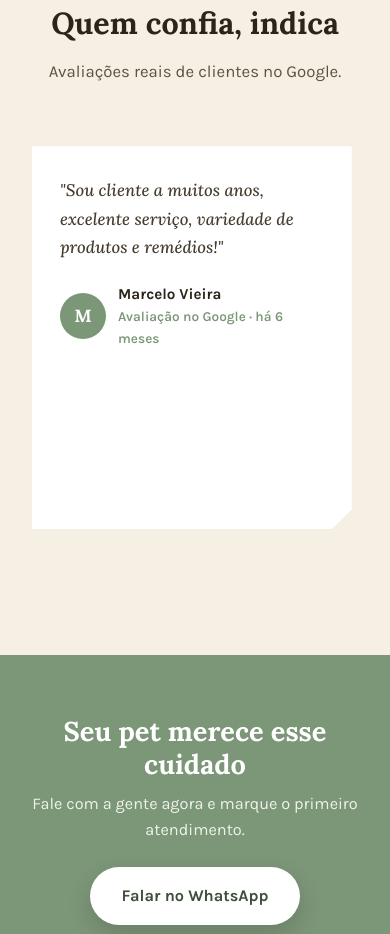
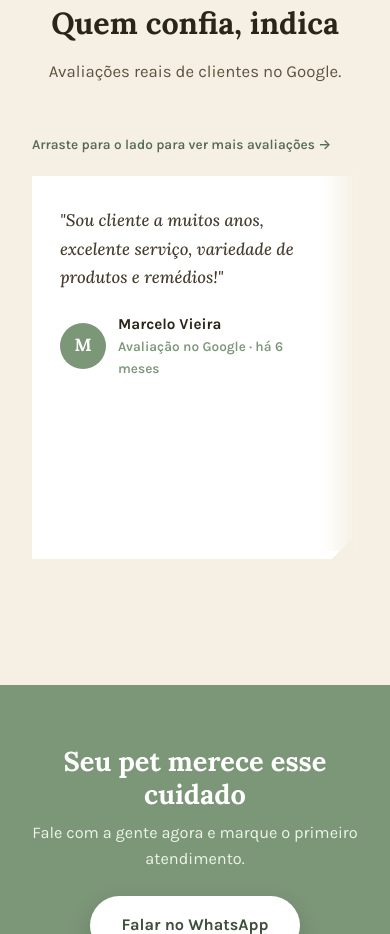
Before and after one commit to glouzada/toca-das-patas, a Next.js app: page / in a window 390 px wide. Shown: the part 8140-9074 px from the top of the page. Built offline with nearby package versions, Linux system fonts and the light colour scheme.

Commit message:
Add scroll affordance cues to reviews carousel: edge fade gradients and mobile hint text

```diff
--- a/src/pages/index.module.css
+++ b/src/pages/index.module.css
@@ -487,6 +487,33 @@
   box-shadow: 0 6px 20px rgba(43, 36, 24, 0.06);
 }
 
+.carouselHint {
+  display: none;
+  font-size: 0.85rem;
+  font-weight: 600;
+  color: var(--color-primary-deep);
+  margin: -8px 0 16px 0;
+}
+
+.carouselFade {
+  position: absolute;
+  top: 0;
+  bottom: 24px;
+  width: 56px;
+  pointer-events: none;
+  z-index: 1;
+}
+
+.carouselFadeLeft {
+  left: 0;
+  background: linear-gradient(to right, var(--color-light), rgba(245, 240, 227, 0));
+}
+
+.carouselFadeRight {
+  right: 0;
+  background: linear-gradient(to left, var(--color-light), rgba(245, 240, 227, 0));
+}
+
 .carouselArrow {
   position: absolute;
   top: 50%;
@@ -522,6 +549,14 @@
 @media (max-width: 900px) {
   .carouselArrow {
     display: none;
+  }
+
+  .carouselHint {
+    display: block;
+  }
+
+  .carouselFade {
+    width: 36px;
   }
 }
 
--- a/src/pages/index.tsx
+++ b/src/pages/index.tsx
@@ -1,4 +1,4 @@
-import { useState, useRef } from 'react'
+import { useState, useRef, useEffect } from 'react'
 import Head from 'next/head'
 import styles from './index.module.css'
 import { useReveal, useScrollY } from '@/hooks/useReveal'
@@ -26,10 +26,24 @@ export default function Home() {
   const contact = useReveal<HTMLDivElement>()
   const scrollY = useScrollY()
   const reviewsRef = useRef<HTMLDivElement>(null)
+  const [reviewsScroll, setReviewsScroll] = useState({ atStart: true, atEnd: false })
 
   const scrollReviews = (direction: number) => {
     reviewsRef.current?.scrollBy({ left: direction * 340, behavior: 'smooth' })
   }
+
+  const updateReviewsScroll = () => {
+    const el = reviewsRef.current
+    if (!el) return
+    setReviewsScroll({
+      atStart: el.scrollLeft <= 4,
+      atEnd: el.scrollLeft + el.clientWidth >= el.scrollWidth - 4,
+    })
+  }
+
+  useEffect(() => {
+    updateReviewsScroll()
+  }, [])
 
   const [form, setForm] = useState({ name: '', email: '', phone: '', service: '', message: '', consent: false })
   const [submitted, setSubmitted] = useState(false)
@@ -328,6 +342,8 @@ export default function Home() {
             <p>Avaliações reais de clientes no Google.</p>
           </div>
 
+          <p className={styles.carouselHint}>Arraste para o lado para ver mais avaliações →</p>
+
           <div className={styles.testimonialsCarouselWrap}>
             <button
               type="button"
@@ -340,7 +356,7 @@ export default function Home() {
               </svg>
             </button>
 
-            <div className={styles.testimonialsGrid} ref={reviewsRef}>
+            <div className={styles.testimonialsGrid} ref={reviewsRef} onScroll={updateReviewsScroll}>
               {googleReviews.map((t, i) => (
                 <div key={i} className={styles.testimonialCard}>
                   <p className={styles.testimonialQuote}>&quot;{t.quote}&quot;</p>
@@ -354,6 +370,9 @@ export default function Home() {
                 </div>
               ))}
             </div>
+
+            {!reviewsScroll.atStart && <div className={`${styles.carouselFade} ${styles.carouselFadeLeft}`} />}
+            {!reviewsScroll.atEnd && <div className={`${styles.carouselFade} ${styles.carouselFadeRight}`} />}
 
             <button
               type="button"
```
